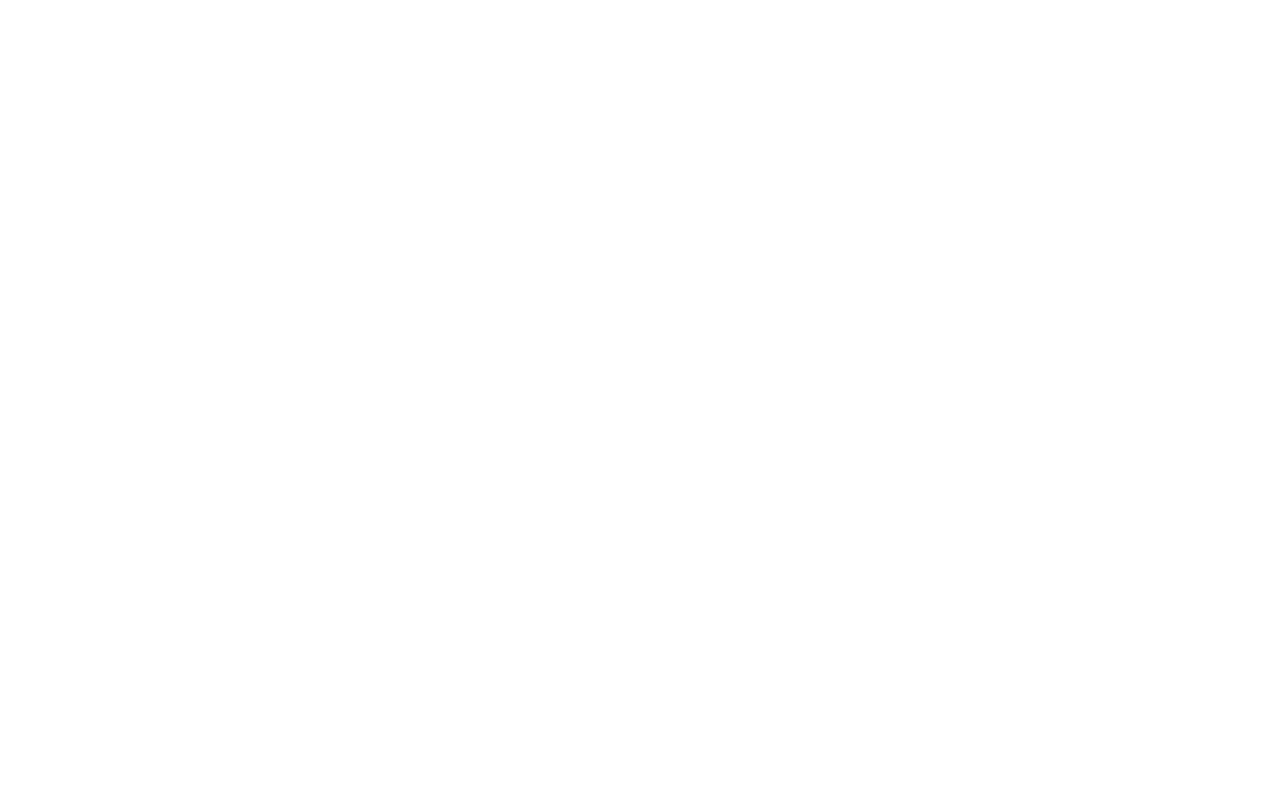
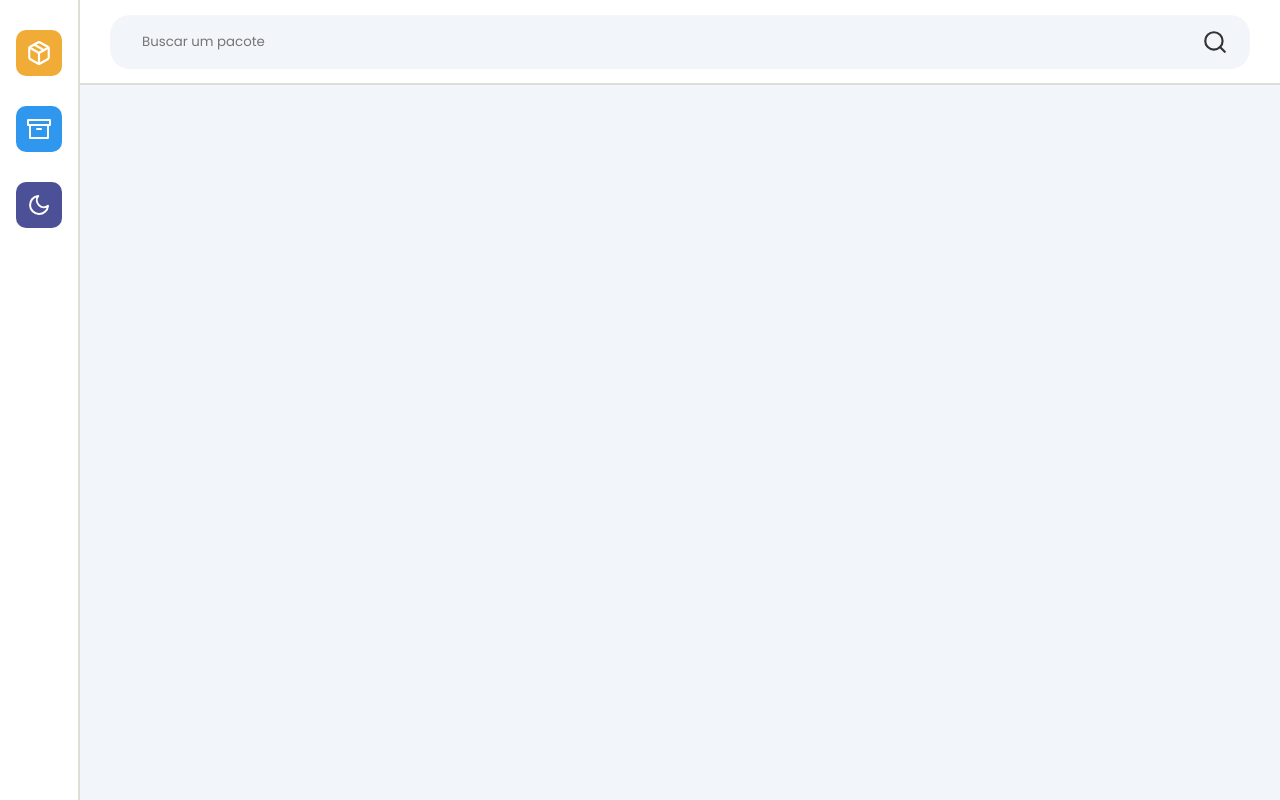
Before and after one commit to MaurilhoB/RastroIO, a React (Create React App) app: page / in a window 1280 px wide. Built offline with nearby package versions, Linux system fonts and the light colour scheme.

Commit message:
finished header and sidemenu

```diff
--- a/package.json
+++ b/package.json
@@ -12,6 +12,7 @@
     "@types/react-dom": "^17.0.0",
     "react": "^17.0.2",
     "react-dom": "^17.0.2",
+    "react-icons": "^4.2.0",
     "react-scripts": "4.0.3",
     "styled-components": "^5.3.0",
     "typescript": "^4.1.2",
--- a/public/index.html
+++ b/public/index.html
@@ -3,6 +3,12 @@
   <head>
     <meta charset="utf-8" />
     <meta name="viewport" content="width=device-width, initial-scale=1" />
+    <link rel="preconnect" href="https://fonts.googleapis.com" />
+    <link rel="preconnect" href="https://fonts.gstatic.com" crossorigin />
+    <link
+      href="https://fonts.googleapis.com/css2?family=Poppins:wght@300;400;500;700&display=swap"
+      rel="stylesheet"
+    />
     <title>RastroIO</title>
   </head>
   <body>
--- a/src/App.tsx
+++ b/src/App.tsx
@@ -8,8 +8,8 @@ const App: React.FC = () => (
   <>
     <AppThemeProvider>
       <Dashboard />
+      <GlobalStyle />
     </AppThemeProvider>
-    <GlobalStyle />
   </>
 );
 
--- /dev/null
+++ b/src/components/SideMenu/index.tsx
@@ -0,0 +1,26 @@
+import { Container, Menu, MenuItem } from './styles';
+import { FiPackage, FiArchive, FiMoon } from 'react-icons/fi';
+import { useTheme } from '../../hooks/theme';
+
+const SideMenu: React.FC = () => {
+  const { toggleTheme } = useTheme();
+  return (
+    <Container>
+      <Menu>
+        <MenuItem bgcolor="#f1ac38">
+          <FiPackage size={26} color="#fff" />
+        </MenuItem>
+
+        <MenuItem bgcolor="#3097ef">
+          <FiArchive size={24} color="#fff" />
+        </MenuItem>
+
+        <MenuItem onClick={toggleTheme} bgcolor="#4c5097">
+          <FiMoon size={24} color="#fff" />
+        </MenuItem>
+      </Menu>
+    </Container>
+  );
+};
+
+export default SideMenu;
--- /dev/null
+++ b/src/components/SideMenu/styles.ts
@@ -0,0 +1,45 @@
+import styled from 'styled-components';
+
+interface MenuItemProps {
+  bgcolor: string;
+}
+
+export const Container = styled.div`
+  height: 100vh;
+  min-width: 80px;
+  background: ${props => props.theme.colors.surface};
+  display: flex;
+`;
+
+export const Menu = styled.div`
+  background: ${props => props.theme.colors.surface};
+  display: flex;
+  flex: 1;
+  flex-direction: column;
+  align-items: center;
+  border-right-width: 2px;
+  border-right-style: solid;
+  border-right-color: ${props => props.theme.colors.text_secondary};
+`;
+
+export const MenuItem = styled.button<MenuItemProps>`
+  width: 46px;
+  height: 46px;
+  border-radius: 10px;
+  margin-top: 30px;
+  background: ${props => props.bgcolor};
+  display: flex;
+  justify-content: center;
+  align-items: center;
+  border: 0;
+  cursor: pointer;
+  padding: 10px;
+
+  &:hover {
+    padding: 12px;
+  }
+
+  &:active {
+    opacity: 0.8;
+  }
+`;
--- a/src/hooks/usePersistedState.ts
+++ b/src/hooks/usePersistedState.ts
@@ -7,11 +7,11 @@ export const usePersistedState = <T>(
   initialState: T,
 ): Response<T> => {
   const [state, setState] = useState(() => {
-    const storagedState = localStorage.getItem(key);
+    // const storagedState = localStorage.getItem(key);
 
-    if (storagedState) {
-      return JSON.parse(storagedState);
-    }
+    // if (storagedState) {
+    //   return JSON.parse(storagedState);
+    // }
 
     return initialState;
   });
--- a/src/pages/Dashboard/index.tsx
+++ b/src/pages/Dashboard/index.tsx
@@ -1,10 +1,34 @@
+import React, { useState } from 'react';
+import { FiSearch } from 'react-icons/fi';
+
+import SideMenu from '../../components/SideMenu';
 import { useTheme } from '../../hooks/theme';
-import { Container } from './styles';
+
+import { Container, Header, Content, SearchBox, SearchInput } from './styles';
 
 const Dashboard: React.FC = () => {
-  const { theme, toggleTheme } = useTheme();
+  const { theme } = useTheme();
 
-  return <Container></Container>;
+  const [focused, setFocused] = useState(false);
+
+  return (
+    <Container>
+      <SideMenu />
+      <Content>
+        <Header>
+          <SearchBox isFocused={focused}>
+            <SearchInput
+              onFocus={() => setFocused(true)}
+              onBlur={() => setFocused(false)}
+              placeholder="Buscar um pacote"
+              name="search"
+            />
+            <FiSearch size={26} color={theme.colors.text_primary} />
+          </SearchBox>
+        </Header>
+      </Content>
+    </Container>
+  );
 };
 
 export default Dashboard;
--- a/src/pages/Dashboard/styles.ts
+++ b/src/pages/Dashboard/styles.ts
@@ -1,3 +1,46 @@
 import styled from 'styled-components';
 
-export const Container = styled.div``;
+interface SearchBoxProps {
+  isFocused: boolean;
+}
+
+export const Container = styled.div`
+  display: flex;
+`;
+
+export const Header = styled.header`
+  height: 85px;
+  background: ${props => props.theme.colors.surface};
+  border-bottom-color: ${props => props.theme.colors.text_secondary};
+  border-bottom-width: 2px;
+  border-bottom-style: solid;
+  display: flex;
+  align-items: center;
+  padding: 0 30px;
+`;
+
+export const SearchBox = styled.div<SearchBoxProps>`
+  background: ${props => props.theme.colors.background_primary};
+  display: flex;
+  align-items: center;
+  border-radius: 20px;
+  padding: 0 20px;
+  flex: 1;
+  border: 2px solid
+    ${({ theme, isFocused }) =>
+      isFocused ? theme.colors.primary : 'transparent'};
+`;
+
+export const SearchInput = styled.input`
+  padding: 15px 10px;
+  color: ${props => props.theme.colors.text_primary};
+  font-family: 'Poppins';
+  background: transparent;
+  outline: none;
+  border: 0;
+  flex: 1;
+`;
+
+export const Content = styled.main`
+  flex: 1;
+`;
--- a/src/styles/global.ts
+++ b/src/styles/global.ts
@@ -8,5 +8,7 @@ export default createGlobalStyle`
   }
   body {
     font-size: 14px;
+    font-family: sans-serif;
+    background: ${props => props.theme.colors.background_primary}
   }
 `;
--- a/src/styles/styled.d.ts
+++ b/src/styles/styled.d.ts
@@ -7,6 +7,12 @@ declare module 'styled-components' {
     colors: {
       primary?: string;
       secondary?: string;
+      background_primary?: string;
+
+      surface?: string;
+
+      text_primary?: string;
+      text_secondary?: string;
     };
   }
 }
--- a/src/styles/themes/dark.ts
+++ b/src/styles/themes/dark.ts
@@ -3,7 +3,13 @@ const dark = {
 
   colors: {
     primary: 'black',
-    secundary: 'black',
+    secondary: 'black',
+
+    background_primary: '#f2f5f9',
+    surface: '#fff',
+
+    text_primary: '#333',
+    text_secondary: '#e0ddd5',
   },
 };
 
--- a/src/styles/themes/light.ts
+++ b/src/styles/themes/light.ts
@@ -2,8 +2,14 @@ const light = {
   title: 'light',
 
   colors: {
-    primary: 'black',
-    secundary: 'black',
+    primary: '#7458d8',
+    secondary: 'black',
+
+    background_primary: '#f2f5f9',
+    surface: '#fff',
+
+    text_primary: '#333',
+    text_secondary: '#e0ddd5',
   },
 };
 
```
Also changed, not shown: 1 other file (tests, documents, lock files or other folders).
